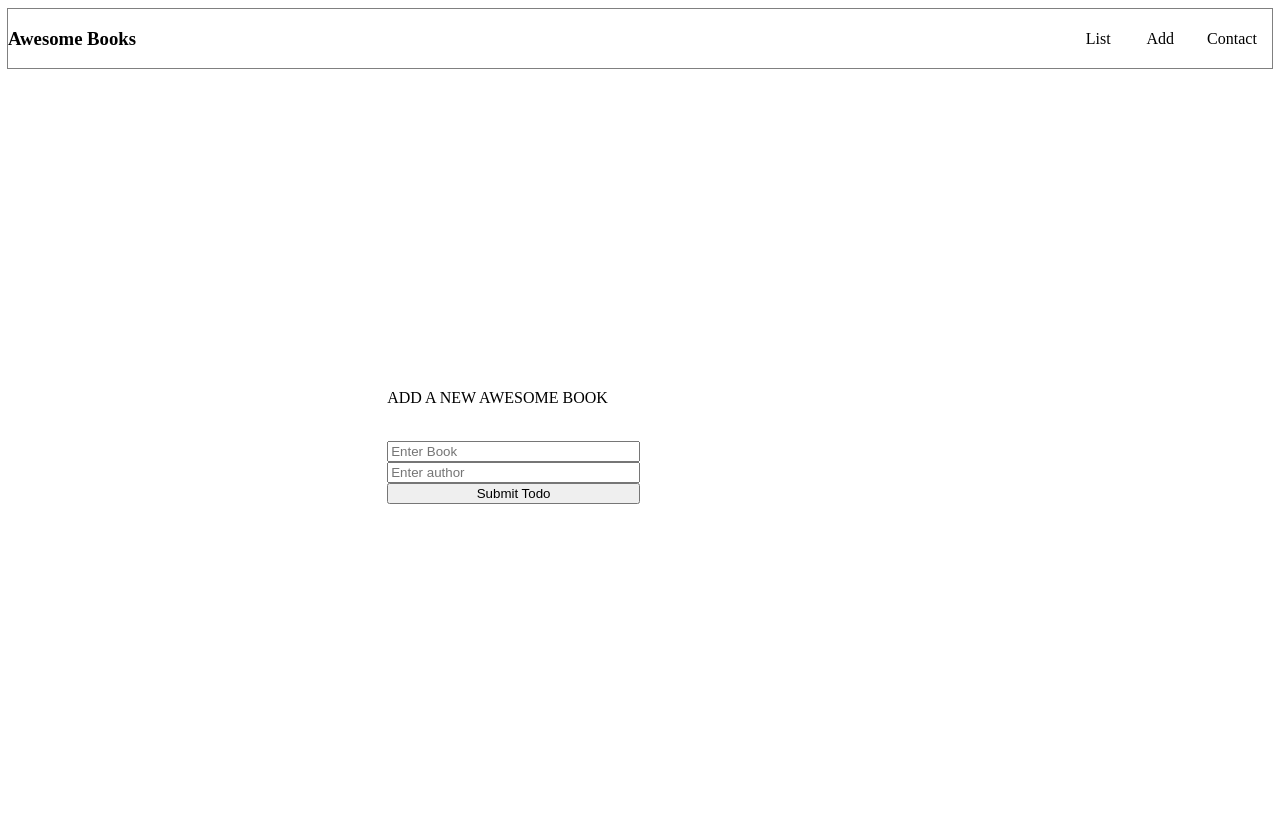
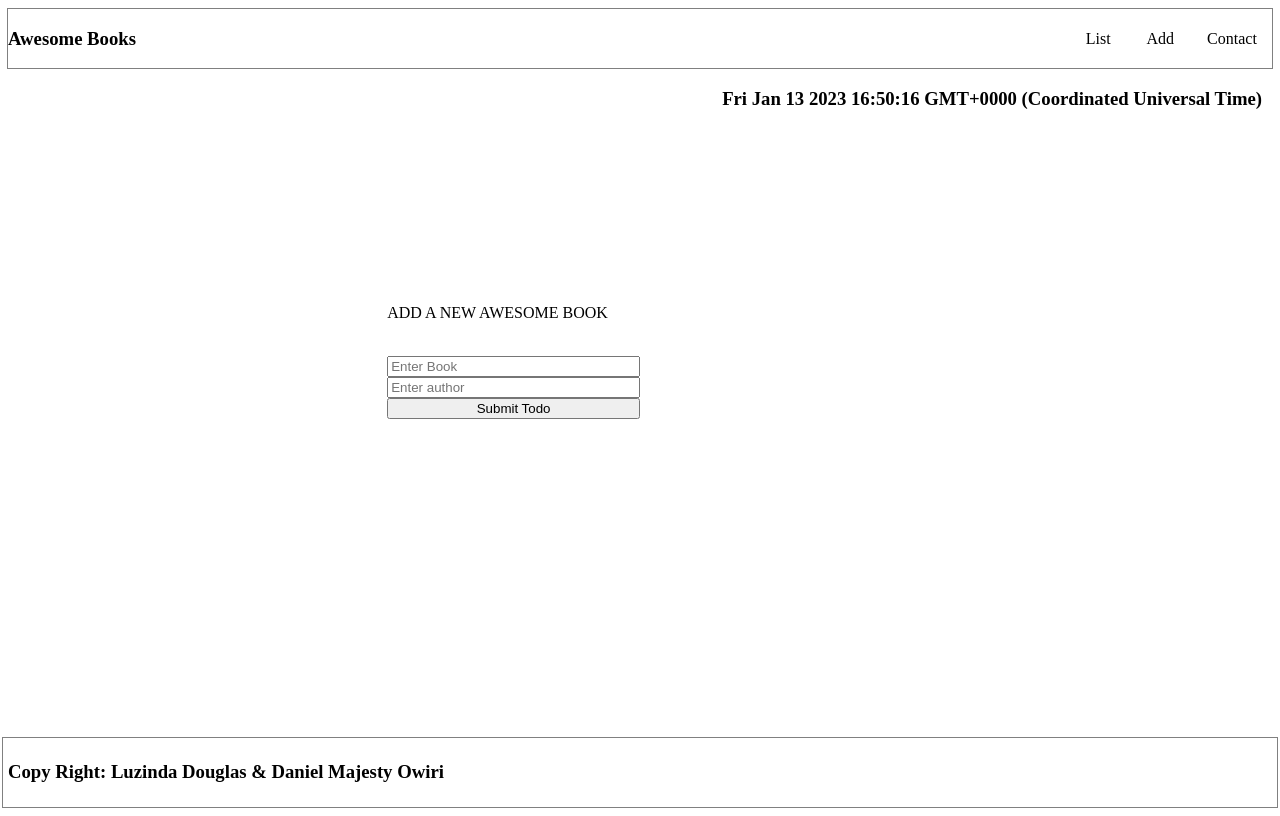
Before and after one commit to LDouglasOT/todo-project, a website: page index.html in a window 1280 px wide. Drawn offline with Linux system fonts and the light colour scheme.

Commit message:
add date and footer

```diff
--- a/index.html
+++ b/index.html
@@ -5,7 +5,7 @@
     <meta http-equiv="X-UA-Compatible" content="IE=edge" />
     <meta name="viewport" content="width=device-width, initial-scale=1.0" />
     <link rel="stylesheet" href="./style.css" />
-    <title>Document</title>
+    <title>Awesome Books</title>
   </head>
   <body>
     <div class="navbar">
@@ -18,6 +18,7 @@
       </ul>
     </div>
     </div>
+      <h3 class="dates">12/23/23</h3>
     <div class="bookscontainer">
             <h3>All Awesome Books</h3>
       <div class="bookscontainerx">
@@ -50,7 +51,11 @@
   <h4>LinkedIn: Luzinda Douglas</h4>
   </li>
   <ul>
-<div>
+</div>
+
+<div class="footer">
+<h3>Copy Right: Luzinda Douglas & Daniel Majesty Owiri</h3>
+</div>
 
     <script src="./index.js"></script>
   </body>
--- a/index.js
+++ b/index.js
@@ -48,6 +48,8 @@ const addbook=()=>{
   });
 }
 addbook()
+let date=new Date()
+document.querySelector(".dates").innerHTML=date
 
 
 const add=document.querySelector(".add")
--- a/style.css
+++ b/style.css
@@ -82,3 +82,13 @@ width: 50%;
   justify-content: center;
   flex-direction: column;
 }
+.footer{
+  width: 100%;
+  padding: 5px;
+  border: 1px solid gray;
+  margin-top: auto;
+}
+.dates{
+  margin-left: auto;
+  margin-right: 10px;
+}
```
